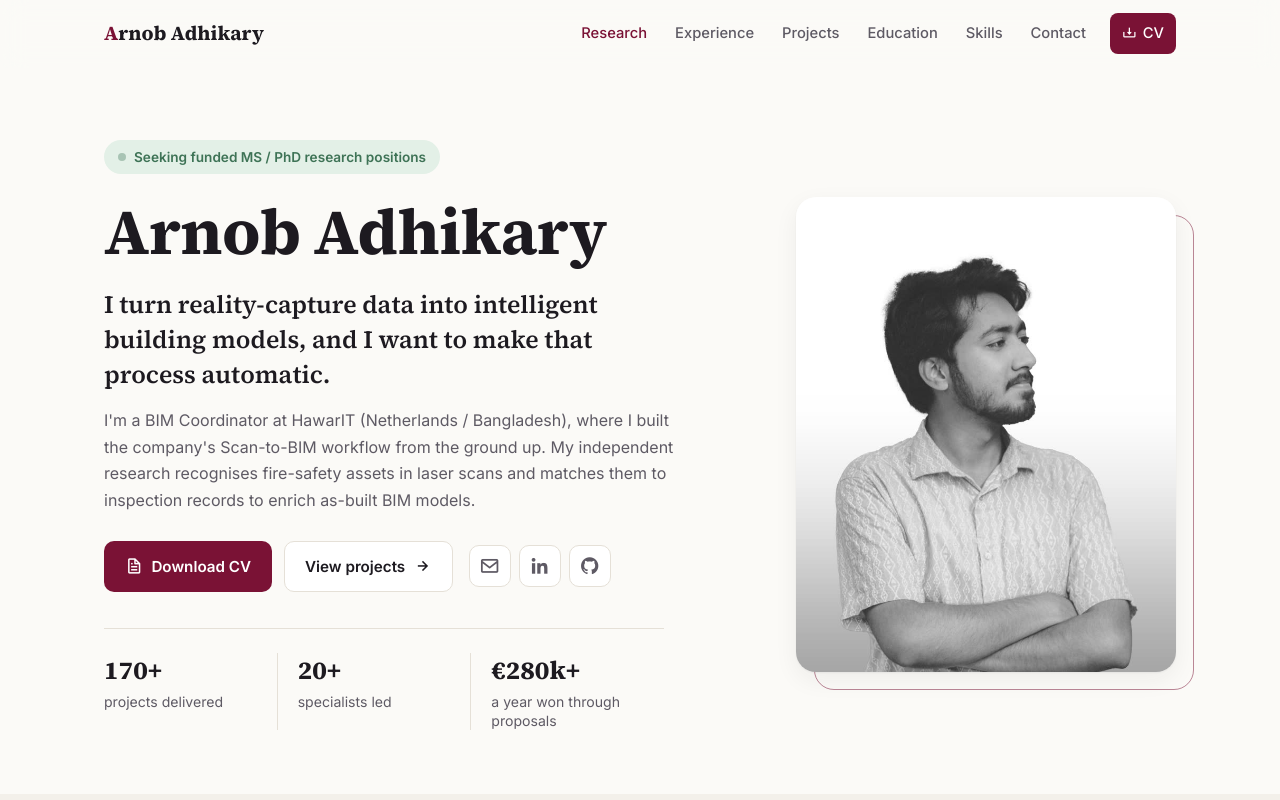
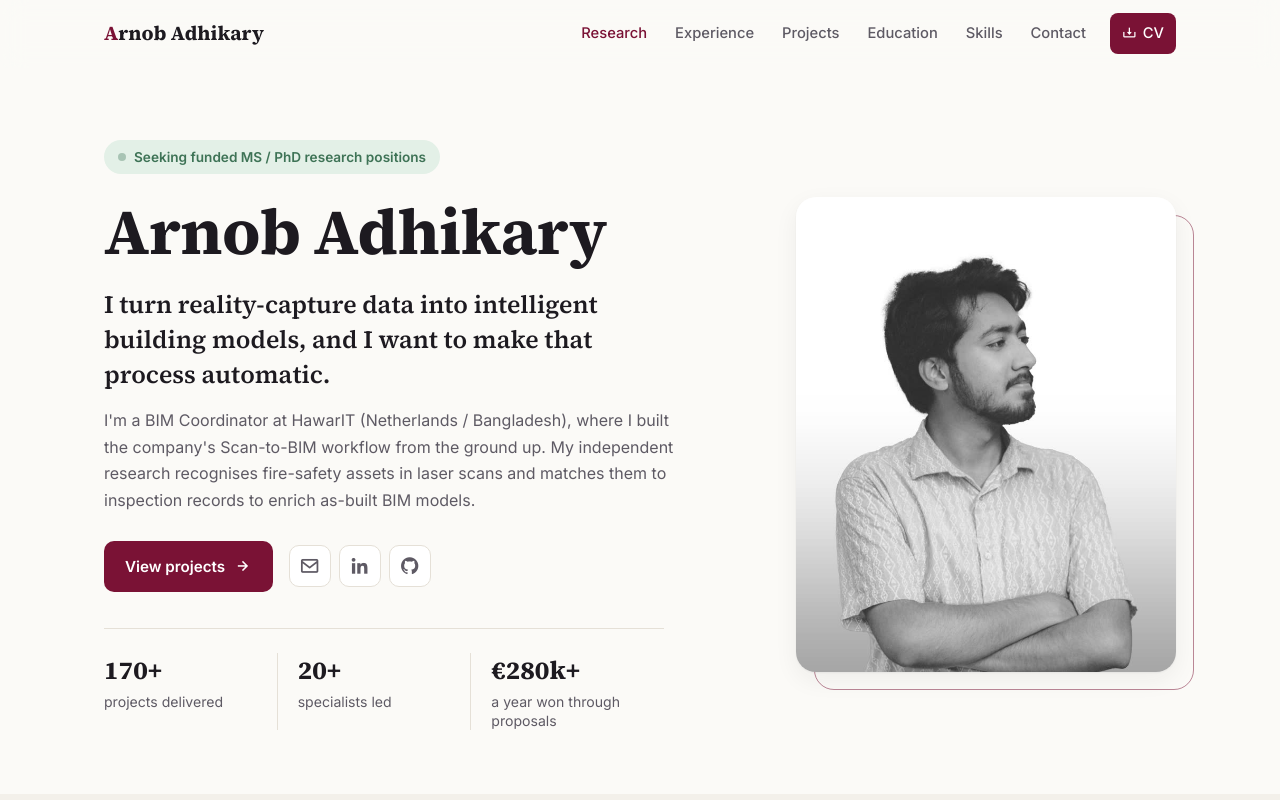
Before and after one commit to Arnob-Adhikary/Personal-Website, a plain HTML site: page index.html in a window 1280 px wide. Shown: the top 800 px of the page. Drawn offline with nearby package versions, Linux system fonts and the light colour scheme.

Commit message:
Make View projects the main hero button
Remove the Download CV button from the hero; the CV stays available
in the top bar and the contact section.

Co-Authored-By: Claude Opus 5.5 <noreply@anthropic.com>

```diff
--- a/index.html
+++ b/index.html
@@ -54,8 +54,7 @@
                         assets in laser scans and matches them to inspection records to enrich as-built BIM models.
                     </p>
                     <div class="hero-actions">
-                        <a href="downloads/Arnob_Adhikary_CV.pdf" class="btn btn-primary" target="_blank" rel="noopener"><i class='bx bx-file'></i> Download CV</a>
-                        <a href="projects.html" class="btn btn-ghost">View projects <i class='bx bx-right-arrow-alt'></i></a>
+                        <a href="projects.html" class="btn btn-primary">View projects <i class='bx bx-right-arrow-alt'></i></a>
                         <div class="social">
                             <a href="mailto:adhi.arnob@gmail.com" aria-label="Email"><i class='bx bx-envelope'></i></a>
                             <a href="https://www.linkedin.com/in/arnob-adhikary-780625229/" target="_blank" rel="noopener" aria-label="LinkedIn"><i class='bx bxl-linkedin'></i></a>
```
